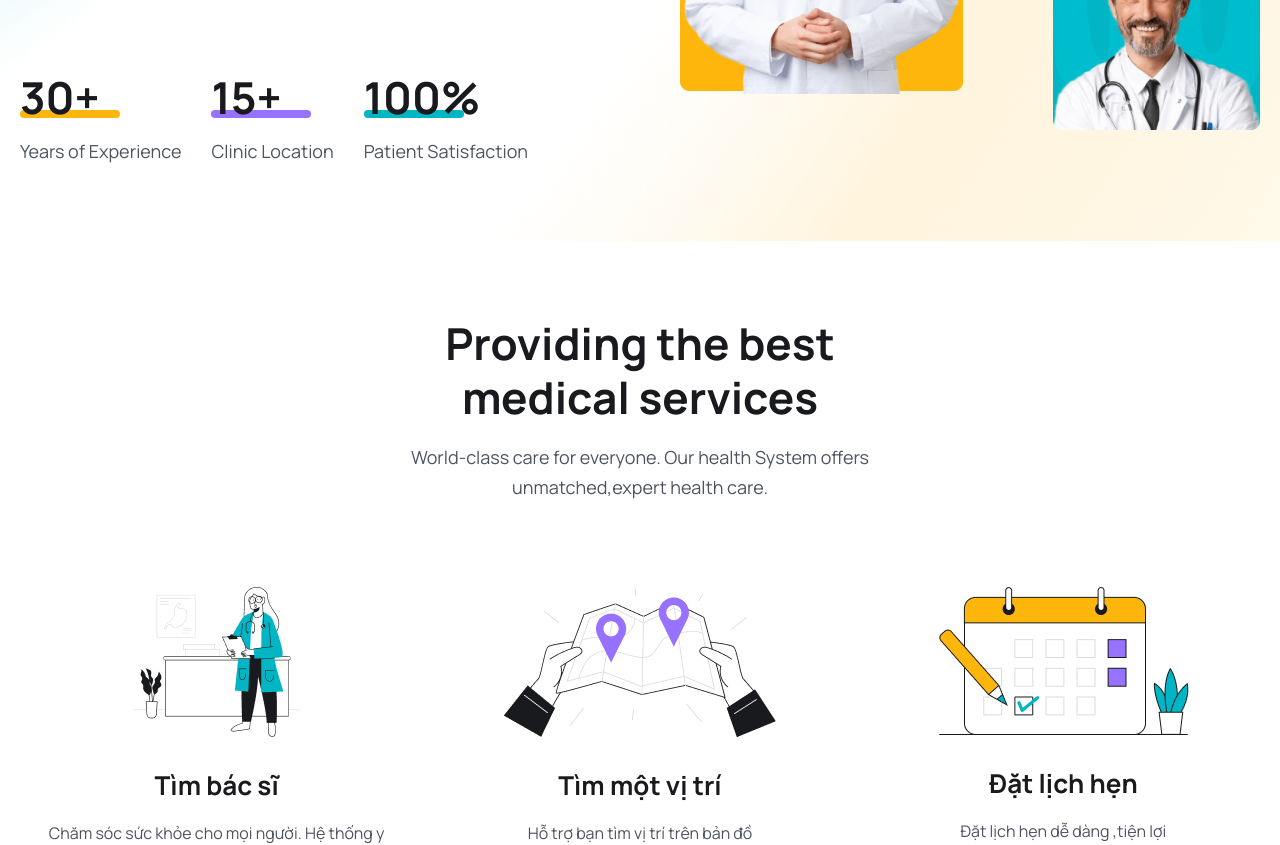
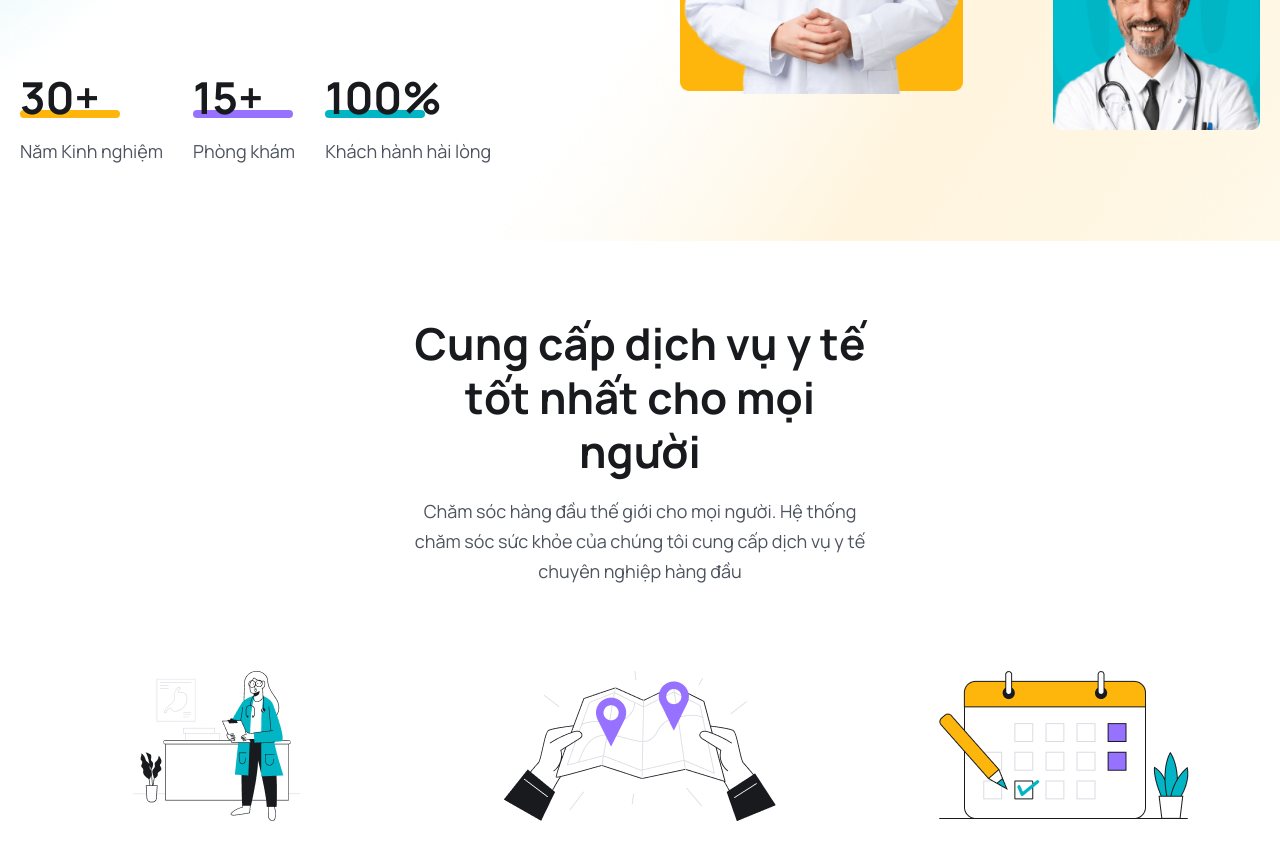
Before and after one commit to bow3110/HospitalManagement, a React (Vite) app in the folder frontend/: page / in a window 1280 px wide. Shown: the part 540-1385 px from the top of the page. Built offline with nearby package versions, Linux system fonts and the light colour scheme.

Commit message:
add-tieng viet

```diff
--- a/frontend/src/pages/Home.jsx
+++ b/frontend/src/pages/Home.jsx
@@ -49,7 +49,7 @@ const Home = () => {
                     30+
                   </h2>
                   <span className="w-[100px] h-2 bg-yellowColor rounded-full block mt-[-14px] "></span>
-                  <p className="text__para">Years of Experience</p>
+                  <p className="text__para">Năm Kinh nghiệm</p>
                 </div>
 
                 <div>
@@ -57,7 +57,7 @@ const Home = () => {
                     15+
                   </h2>
                   <span className="w-[100px] h-2 bg-purpleColor rounded-full block mt-[-14px] "></span>
-                  <p className="text__para">Clinic Location</p>
+                  <p className="text__para">Phòng khám </p>
                 </div>
 
                 <div>
@@ -65,7 +65,7 @@ const Home = () => {
                     100%
                   </h2>
                   <span className="w-[100px] h-2 bg-irisBlueColor rounded-full block mt-[-14px] "></span>
-                  <p className="text__para">Patient Satisfaction</p>
+                  <p className="text__para">Khách hành hài lòng</p>
                 </div>
               </div>
             </div>
@@ -87,11 +87,11 @@ const Home = () => {
         <div className="container">
           <div className="lg:w-[470px] mx-auto ">
             <h2 className="heading text-center">
-              Providing the best medical services
+              Cung cấp dịch vụ y tế tốt nhất cho mọi người
             </h2>
             <p className="text__para text-center">
-              World-class care for everyone. Our health System offers
-              unmatched,expert health care.
+              Chăm sóc hàng đầu thế giới cho mọi người. Hệ thống chăm sóc sức
+              khỏe của chúng tôi cung cấp dịch vụ y tế chuyên nghiệp hàng đầu
             </p>
           </div>
 
@@ -189,9 +189,9 @@ const Home = () => {
             {/* feature content*/}
             <div className="xl:w-[670px] ">
               <h2 className="heading">
-                Get virtual treatment
+                Hỗ trợ tư vấn trực tuyến
                 <br />
-                anytime.
+                24/7.
               </h2>
               <ul className="pl-4">
                 <li className="text__para">1. Lên lịch hẹn trực tiếp.</li>
@@ -204,9 +204,6 @@ const Home = () => {
                   dụng công cụ lập lịch trực tuyến để chọn thời gian Hẹn.
                 </li>
               </ul>
-              <Link to="/">
-                <button className="btn">Learn more</button>
-              </Link>
             </div>
 
             {/* feature img*/}
@@ -216,7 +213,7 @@ const Home = () => {
                 <div className="flex items-center justify-between ">
                   <div className="flex items-center gap-[6px] lg:gap-3 ">
                     <p className="text-[10px] leading-[10px] lg:text-[14px] lg:leading-5 text-headingColor font-[600] ">
-                      Tue, 24
+                      Thứ Ba, 24
                     </p>
                     <p className="text-[10px] leading-[10px] lg:text-[14px] lg:leading-5 text-textColor font-[400] ">
                       10:00AM
@@ -230,7 +227,7 @@ const Home = () => {
                   className="w-[65px] lg:w-[96px] bg-[#CCF0F3] py-1 px-2 lg:py-[6px] lg:px-[10px] text-[8px] leading-[8px] lg:text-[12px] lg:leading-4 text-irisBlueColor font-[500] mt-2 lg:mt-4
                 rounded-full"
                 >
-                  Consultion
+                  Đặt lịch hẹn
                 </div>
                 <div className="flex items-center gap-[6px] lg:gap-[10px] mt-2 lg:mt-[18px] ">
                   <img src={avatarIcon} alt="" />
@@ -249,10 +246,12 @@ const Home = () => {
       <section>
         <div className="container">
           <div className="xl:w-[470px] mx-auto ">
-            <h2 className="heading text-center">Our Great Doctors</h2>
+            <h2 className="heading text-center">
+              Những Bác sĩ hàng đầu của chúng tôi
+            </h2>
             <p className="text__para text-center">
-              World-class care for everyone. Our health System offers
-              unmatched,expert health care
+              Chăm sóc hàng đầu thế giới cho mọi người. Hệ thống chăm sóc sức
+              khỏe của chúng tôi cung cấp dịch vụ y tế chuyên nghiệp hàng đầu
             </p>
           </div>
 
@@ -270,7 +269,7 @@ const Home = () => {
             </div>
             <div className="w-full md:w-1/2">
               <h2 className="heading">
-                Most questions by our beloved patients
+                Các câu hỏi từ bệnh nhân yêu quý của chúng tôi
               </h2>
               <FaqList />
             </div>
```
